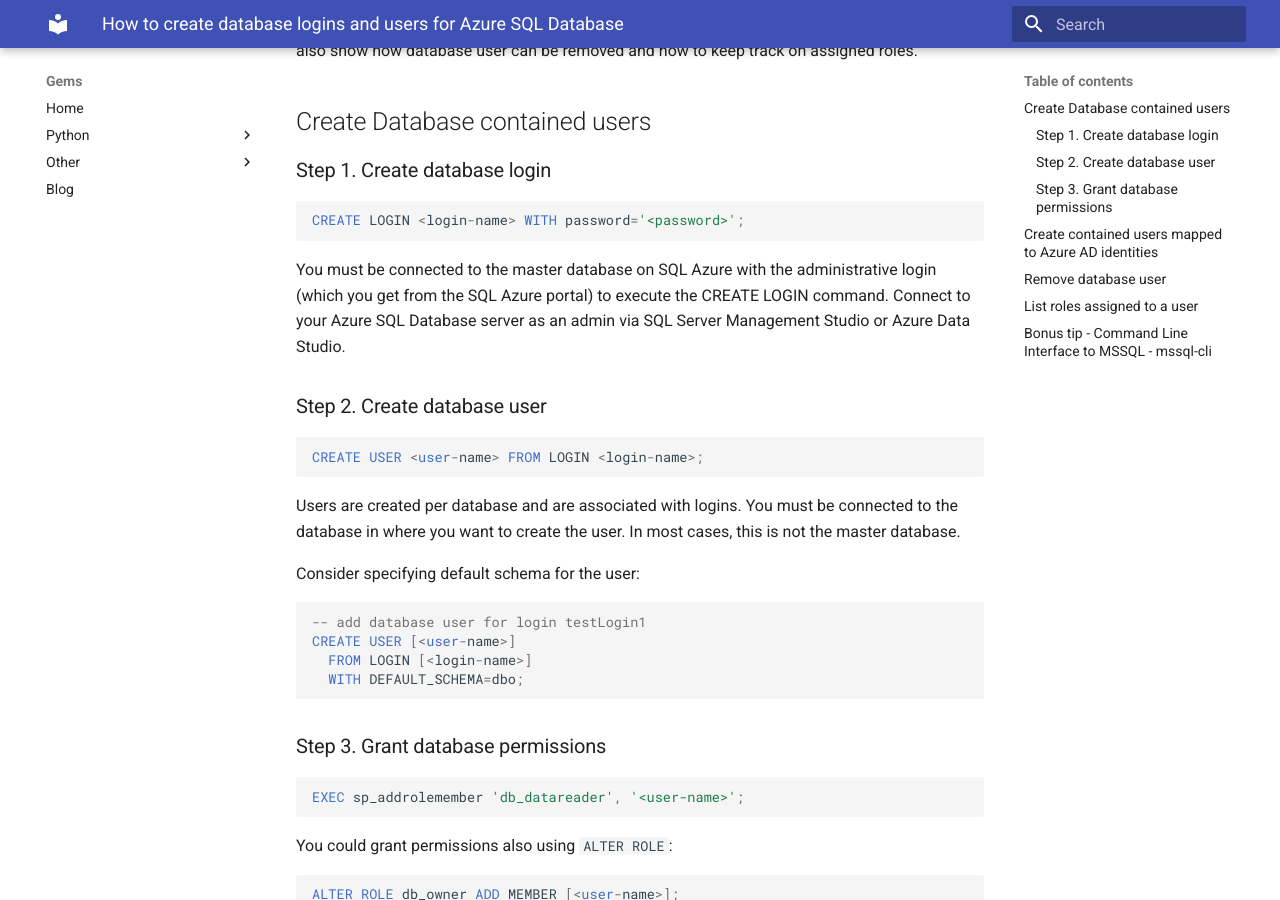
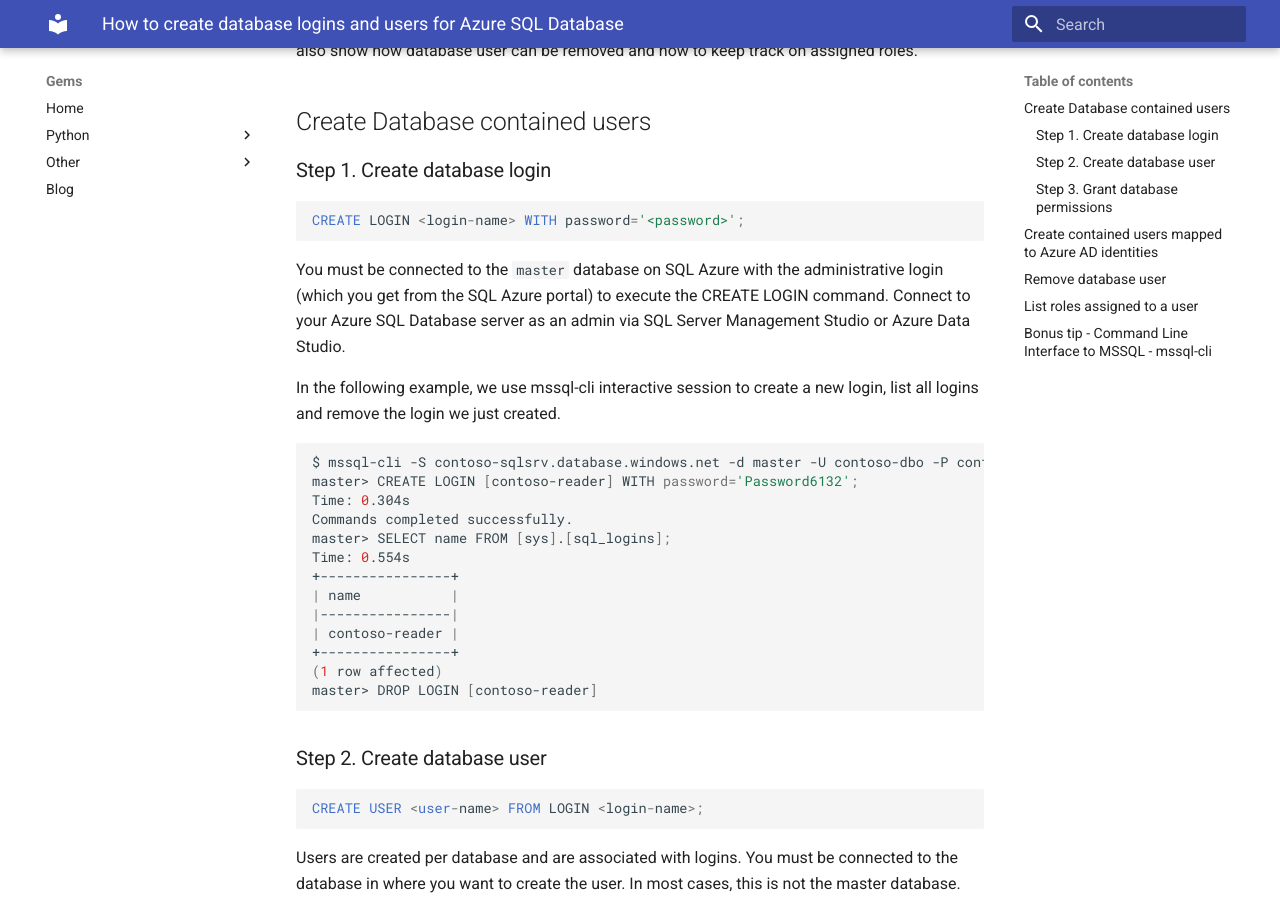
Before and after one commit to ivangeorgiev/gems, an MkDocs documentation site: the page built from docs/azure/howto-create-azure-sql-database-user.md, in a window 1280 px wide and 900 px high, scrolled down 234 px. Built offline with MkDocs 1.6.1 and Material for MkDocs 9.7.7, drawn with Linux system fonts in a browser that asks for light colours.

Commit message:
sql howtos

````diff
--- a/docs/azure/howto-create-azure-sql-database-user.md
+++ b/docs/azure/howto-create-azure-sql-database-user.md
@@ -17,7 +17,27 @@ This quick tip, talks about creating Azure SQL Database logins and users after y
 CREATE LOGIN <login-name> WITH password='<password>';
 ```
 
-You must be connected to the master database on SQL Azure with the administrative login (which you get from the SQL Azure portal) to execute the CREATE LOGIN command. Connect to your Azure SQL Database server as an admin via SQL Server Management Studio or Azure Data Studio.
+You must be connected to the `master` database on SQL Azure with the administrative login (which you get from the SQL Azure portal) to execute the CREATE LOGIN command. Connect to your Azure SQL Database server as an admin via SQL Server Management Studio or Azure Data Studio.
+
+In the following example, we use mssql-cli interactive session to create a new login, list all logins and remove the login we just created.
+
+```bash
+$ mssql-cli -S contoso-sqlsrv.database.windows.net -d master -U contoso-dbo -P contoso-dbo-password
+master> CREATE LOGIN [contoso-reader] WITH password='Password6132';
+Time: 0.304s
+Commands completed successfully.
+master> SELECT name FROM [sys].[sql_logins];
+Time: 0.554s
++----------------+
+| name           |
+|----------------|
+| contoso-reader |
++----------------+
+(1 row affected)
+master> DROP LOGIN [contoso-reader]
+```
+
+
 
 ### Step 2. Create database user
 
````
